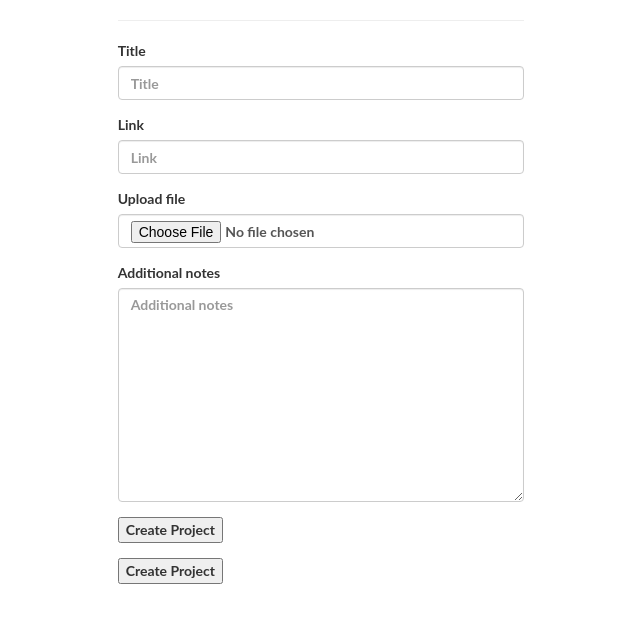
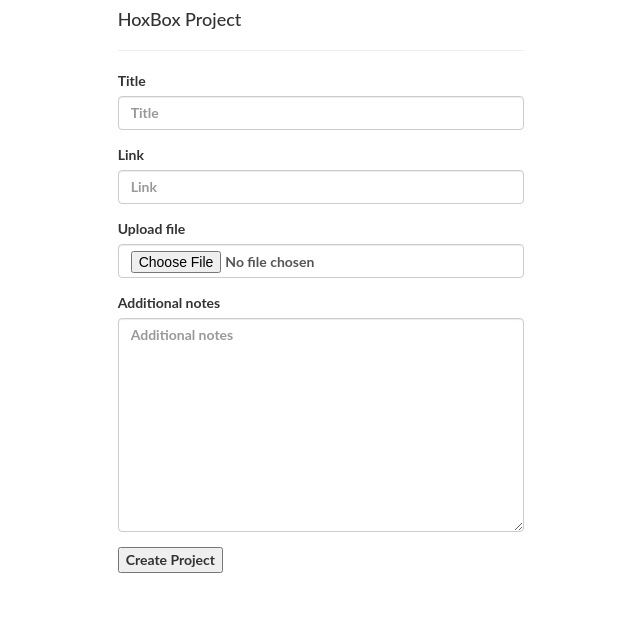
Before and after one commit to VirginiaNdungu1/Grading-System, a Django app: page /lec/project/create in a window 1280 px wide. Shown: the top 623 px of the page, without its empty margins (319-959 px from the left). Run offline with Django 3.2, Linux system fonts and the light colour scheme; some libraries are stand-ins or nearby versions.

Commit message:
Minor Changes * Remove extra submit button

```diff
--- a/lecturer/templates/create_project.html
+++ b/lecturer/templates/create_project.html
@@ -12,13 +12,11 @@
       <!-- Empty div -->
       <div class="col-md-4"></div>
       <div class="col-md-4">
+        <h4 class="center">HoxBox Project</h4>
         <form action='/lec/project/create/' method="post" enctype="multipart/form-data">
           {% csrf_token %}
           <hr>
           {% bootstrap_form form %}
-          <div class="form-group">
-            <button type="submit">Create Project</button>
-          </div>
           <div class="form-group">
             <button type="submit">Create Project</button>
           </div>
```
